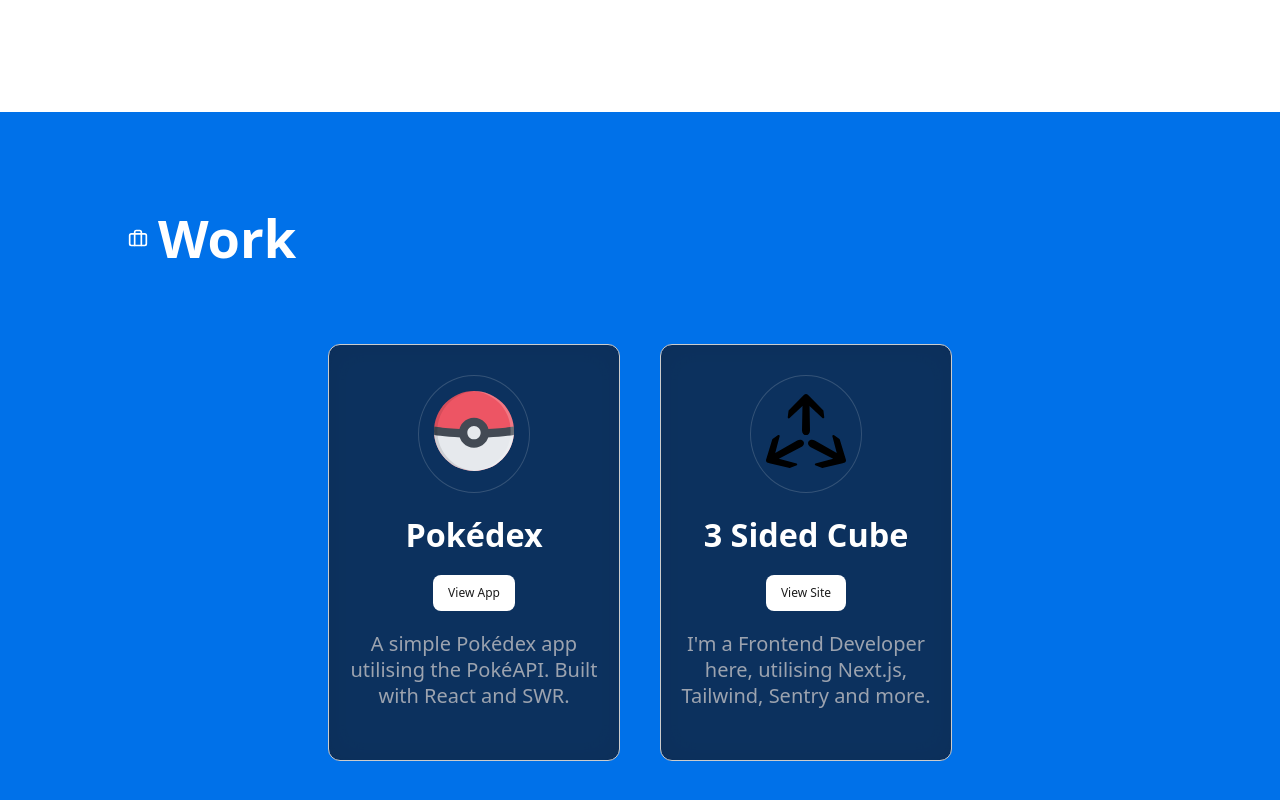
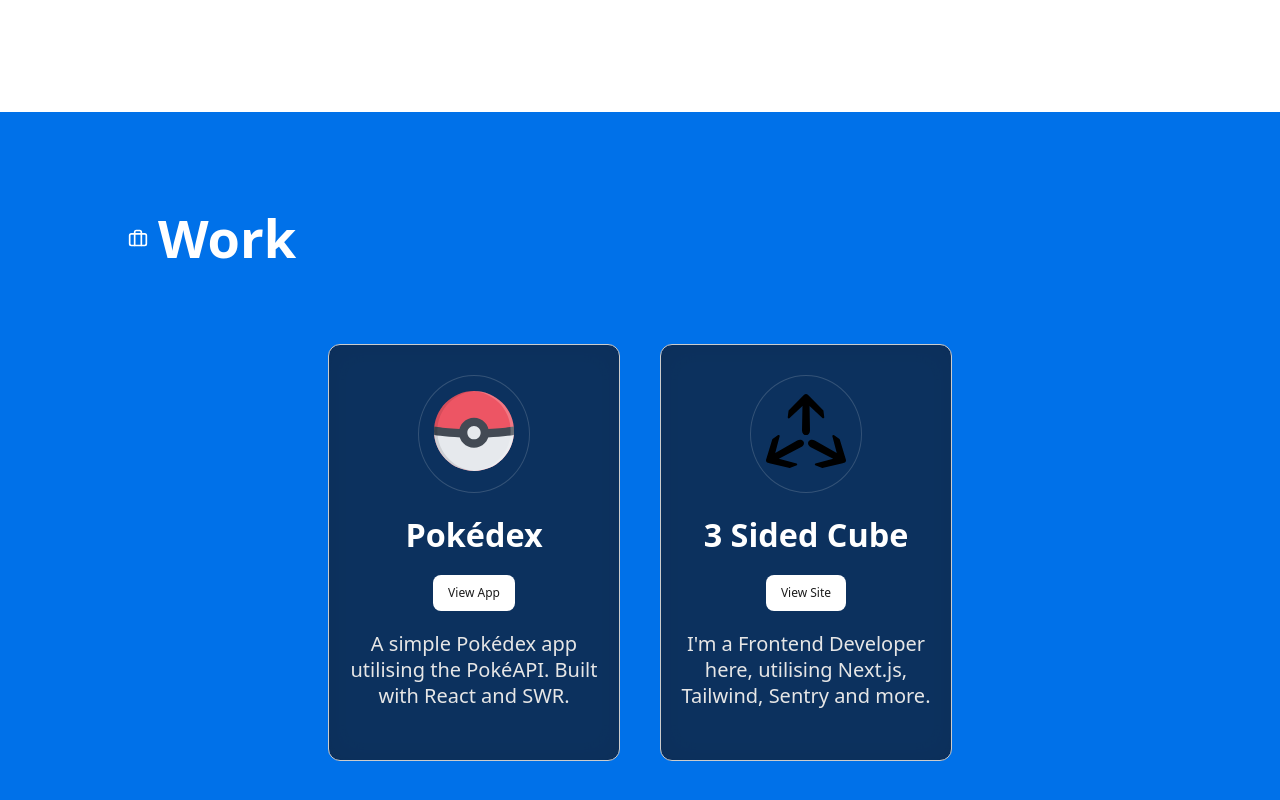
Before and after one commit to mac-long/mac-long, a plain HTML site: page portfolio/index.html in a window 1280 px wide. Shown: the part 848-1648 px from the top of the page. Drawn offline with Linux system fonts and the light colour scheme.

Commit message:
Update index.html
Signed-off-by: Mac <115668288+mac-long@users.noreply.github.com>

```diff
--- a/portfolio/index.html
+++ b/portfolio/index.html
@@ -216,7 +216,7 @@
         background-color: rgba(17, 25, 40, 0.75);
         border-radius: 12px;
         border: 1px solid #ccc;
-        color: #9ca3af;
+        color: #e6e6e6;
         line-height: 1.3;
         transition: scale 0.2s ease-in-out;
         margin: 1rem;
```
